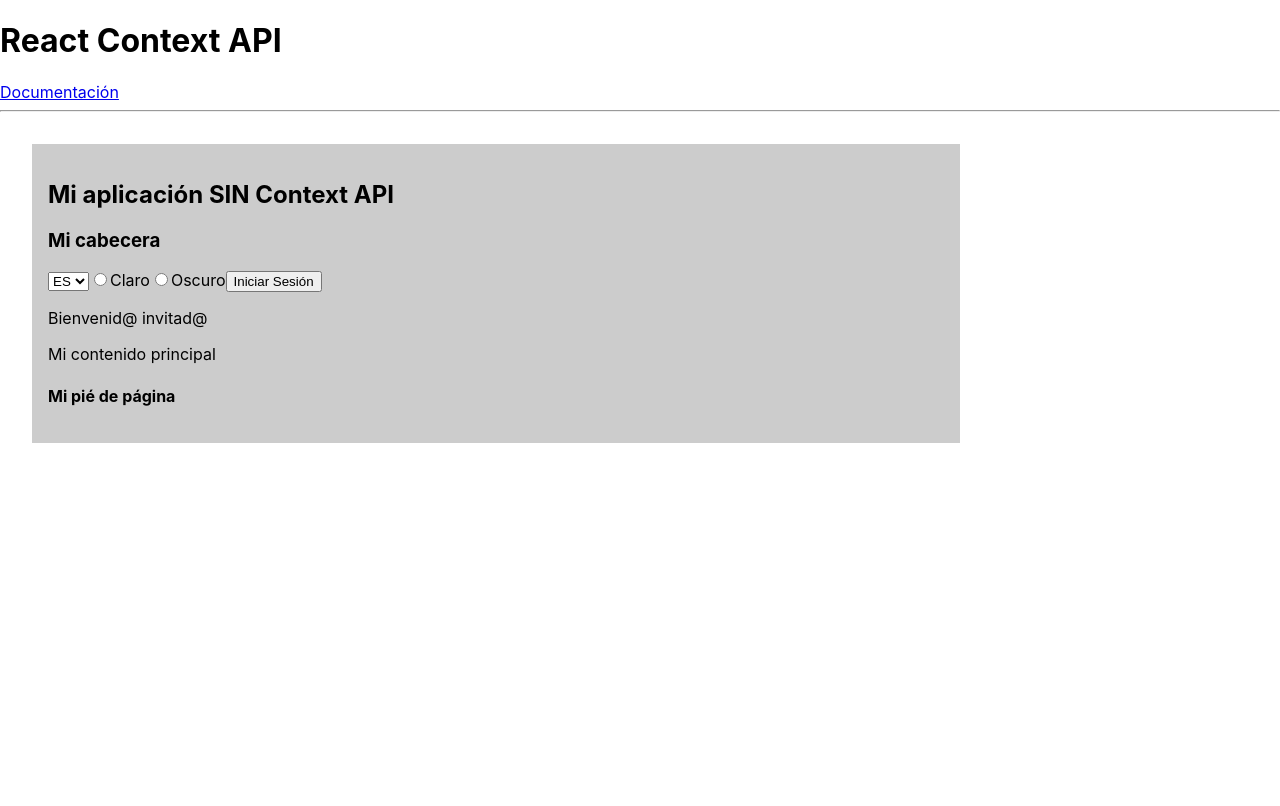
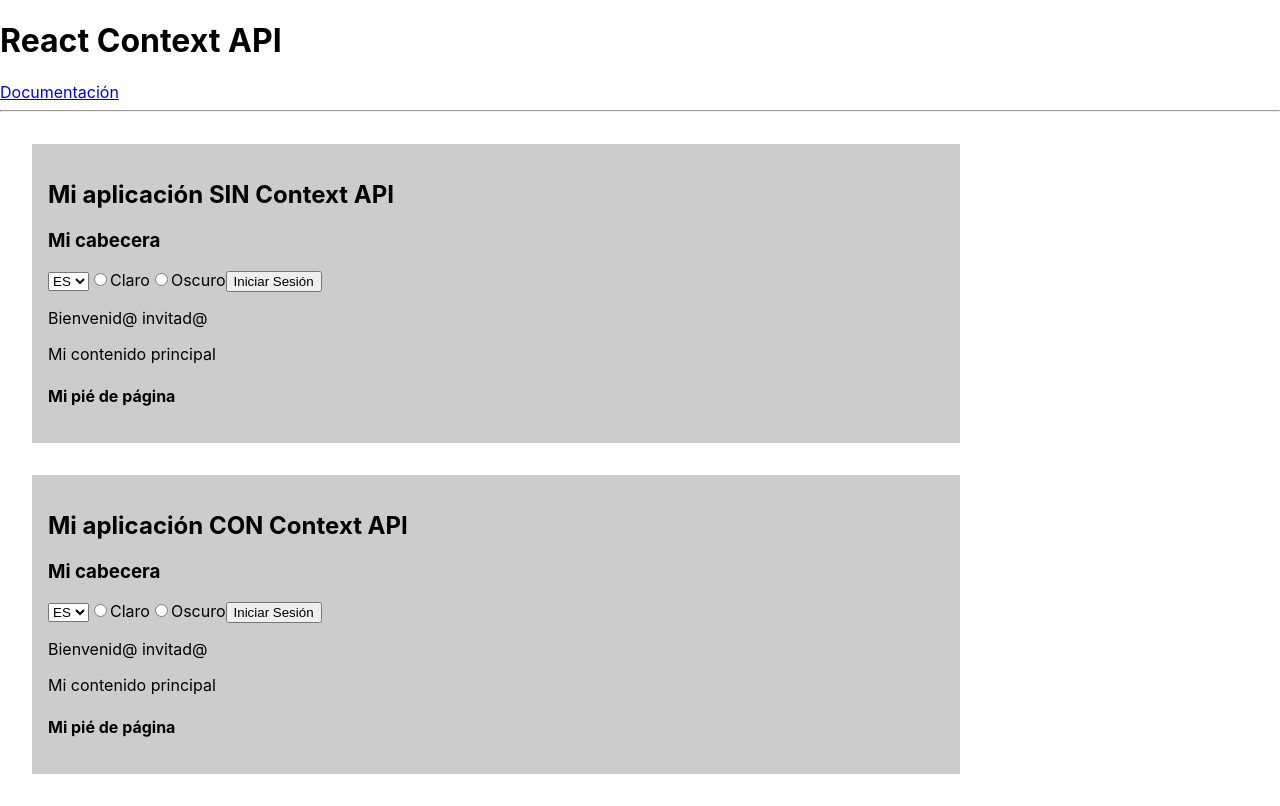
Before and after one commit to thedraxx/React-Context, a React (Create React App) app: page / in a window 1280 px wide. Built offline with nearby package versions, Linux system fonts and the light colour scheme.

Commit message:
added context in themes

```diff
--- a/src/App.js
+++ b/src/App.js
@@ -1,4 +1,5 @@
 import { MyPage } from "./Components/MyPage";
+import { MyPageContext } from "./Components/MyPageContext";
 
 function App() {
   return (
@@ -13,6 +14,7 @@
       </a>
       <hr />
       <MyPage />
+      <MyPageContext />
     </div>
   );
 }
--- /dev/null
+++ b/src/Components/FooterContext.jsx
@@ -0,0 +1,13 @@
+import React from 'react'
+import { useContext } from 'react';
+import ThemeContext from "../context/ThemeContext";
+
+export const FooterContext = ({text}) => {
+
+  const {theme} = useContext(ThemeContext)
+  return (
+    <footer className={theme}>
+    <h4>{text.footerTitle}</h4>
+  </footer>
+  )
+}
--- /dev/null
+++ b/src/Components/HeaderContext.jsx
@@ -0,0 +1,40 @@
+import React, { useContext } from "react";
+import ThemeContext from "../context/ThemeContext";
+
+export const HeaderContext = ({
+  text,
+  handleLanguage,
+  auth,
+  handleAuth,
+}) => {
+  const {theme,handleTheme} = useContext(ThemeContext)
+  return (
+    <header className={theme}>
+      <h2>{text.headerTitle}</h2>
+      <h3>{text.headerSubtitle}</h3>
+      <select name="language" onChange={handleLanguage}>
+        <option value="es">ES</option>
+        <option value="en">EN</option>
+      </select>
+      <input
+        type="radio"
+        name="theme"
+        id="light-Context"
+        onClick={handleTheme}
+        value="light"
+      />
+      <label htmlFor="light-Context">{text.headerLight}</label>
+      <input
+        type="radio"
+        name="theme"
+        id="dark-Context"
+        onClick={handleTheme}
+        value="dark"
+      />
+      <label htmlFor="dark-Context">{text.headerDark}</label>
+      <button onClick={handleAuth}>
+        {auth ? text.buttonLogout : text.buttonLogin}
+      </button>
+    </header>
+  );
+};
--- /dev/null
+++ b/src/Components/MainContext.jsx
@@ -0,0 +1,12 @@
+import React, { useContext } from "react";
+import ThemeContext from "../context/ThemeContext";
+
+export const MainContext = ({ text, auth }) => {
+  const {theme} = useContext(ThemeContext)
+  return (
+    <main className={theme}>
+      {auth ? <p>{text.mainHello}</p> : <p>{text.mainWelcome}</p>}
+      <p>{text.mainContent}</p>
+    </main>
+  );
+};
--- /dev/null
+++ b/src/Components/MyPageContext.jsx
@@ -0,0 +1,77 @@
+import React from "react";
+import { useState } from "react";
+import { ThemeProvider } from "../context/ThemeContext";
+import { FooterContext } from "./FooterContext";
+import { HeaderContext } from "./HeaderContext";
+import { MainContext } from "./MainContext";
+
+const initialLanguage = "es";
+
+const translations = {
+  es: {
+    headerTitle: "Mi aplicación CON Context API",
+    headerSubtitle: "Mi cabecera",
+    headerLight: "Claro",
+    headerDark: "Oscuro",
+    buttonLogin: "Iniciar Sesión",
+    buttonLogout: "Cerrar Sesión",
+    mainWelcome: "Bienvenid@ invitad@",
+    mainHello: "Hola Usuari@",
+    mainContent: "Mi contenido principal",
+    footerTitle: "Mi pié de página",
+  },
+  en: {
+    headerTitle: "My application without Context API",
+    headerSubtitle: "My header",
+    headerLight: "Light",
+    headerDark: "Dark",
+    buttonLogin: "Login",
+    buttonLogout: "Logout",
+    mainWelcome: "Welcome Guest",
+    mainHello: "Hello User",
+    mainContent: "My main content",
+    footerTitle: "My footer",
+  },
+};
+
+const initialAuth = null;
+
+export const MyPageContext = () => {
+  const [language, setLanguage] = useState(initialLanguage);
+  const [text, setText] = useState(translations[language]);
+  const [auth, setAuth] = useState(initialAuth);
+
+  const handleLanguage = (e) => {
+    if (e.target.value === "es") {
+      setLanguage("es");
+      setText(translations.es);
+    }
+    if (e.target.value === "en") {
+      setLanguage("en");
+      setText(translations.en);
+    }
+  };
+
+  const handleAuth = (e) => {
+    if (auth) {
+      setAuth(null);
+    } else {
+      setAuth(true);
+    }
+  };
+
+  return (
+    <div className="my-page">
+      <ThemeProvider>
+        <HeaderContext
+          text={text}
+          handleLanguage={handleLanguage}
+          auth={auth}
+          handleAuth={handleAuth}
+        />
+        <MainContext text={text} auth={auth} />
+        <FooterContext text={text} />
+      </ThemeProvider>
+    </div>
+  );
+};
--- /dev/null
+++ b/src/context/ThemeContext.jsx
@@ -0,0 +1,25 @@
+import { createContext, useState } from "react";
+
+const ThemeContext = createContext();
+
+const initialTheme = "light";
+
+
+const ThemeProvider = ({ children }) => {
+    const [theme, setTheme] = useState(initialTheme);
+
+    const handleTheme = (e) => {
+        if (e.target.value === "light") {
+          setTheme("light");
+        } else {
+          setTheme("dark");
+        }
+      };
+
+  const data = {theme, handleTheme};
+
+  return <ThemeContext.Provider value={data}>{children}</ThemeContext.Provider>;
+};
+
+export {ThemeProvider};
+export default ThemeContext;
```
